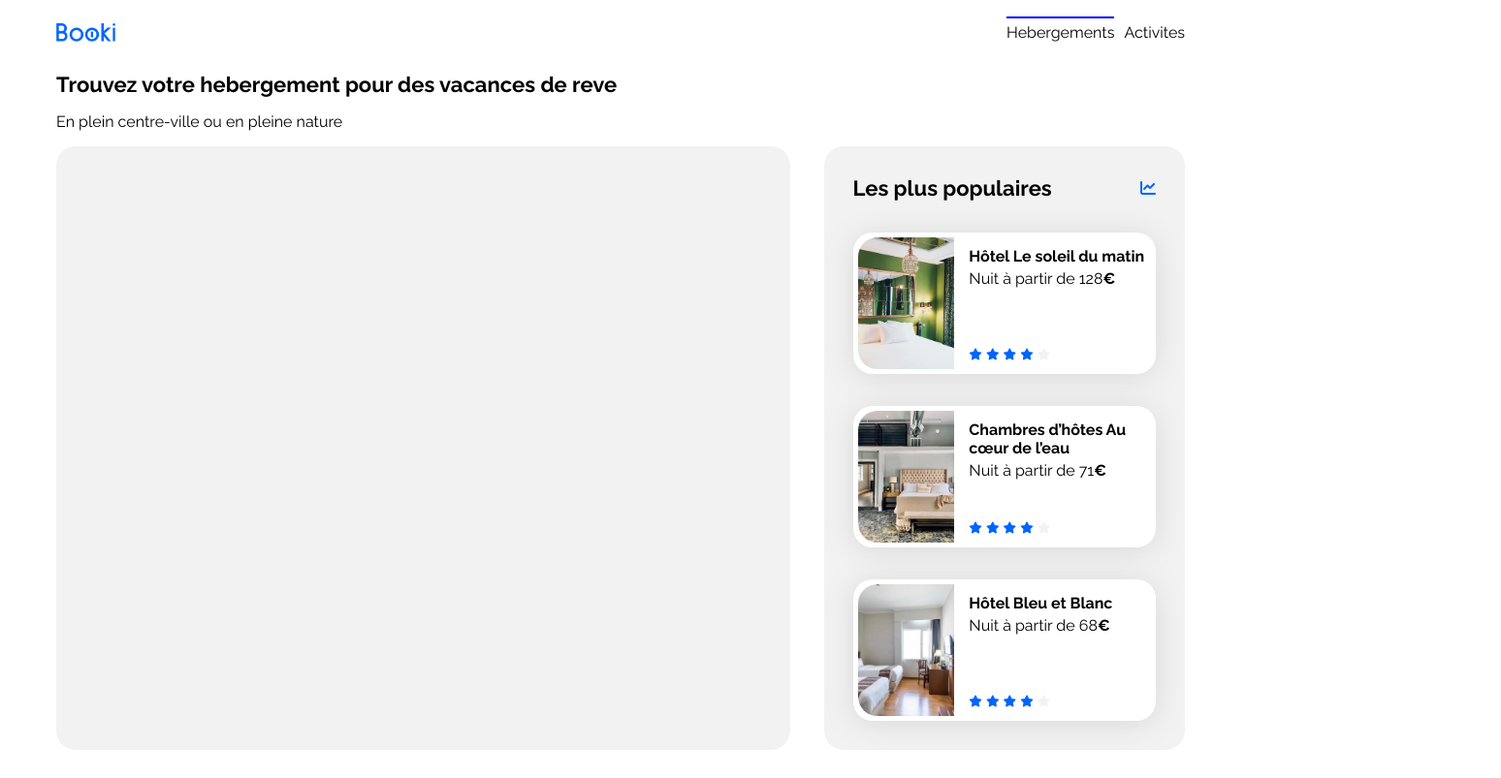
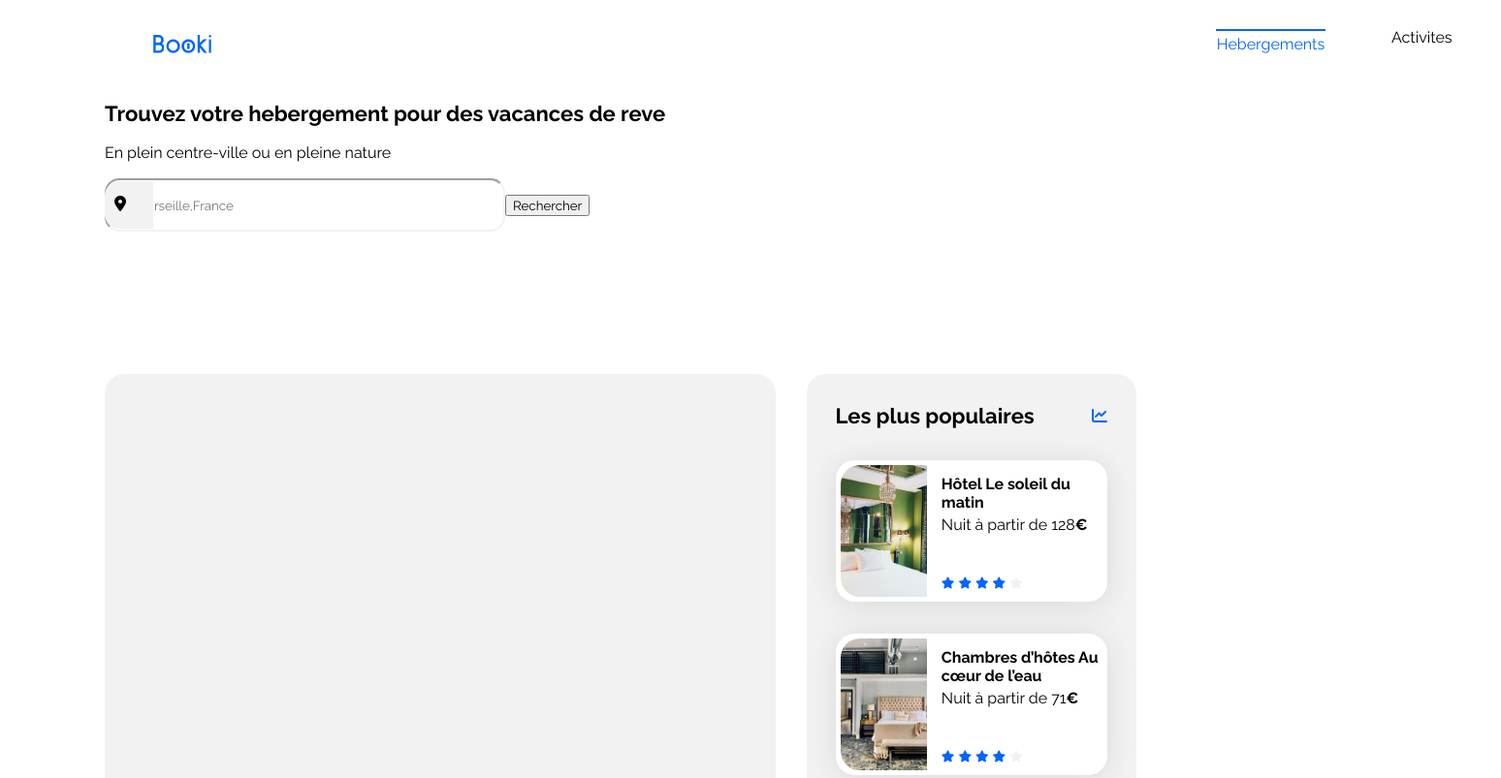
Before and after one commit to HakimKalem/PROJET-2, a plain HTML site: page index.html in a window 1280 px wide. Shown: the top 803 px of the page at 97% size, 1548 px wide, since content can reach past the window. Drawn offline with Linux system fonts and the light colour scheme.

Commit message:
Modifications header et body

```diff
--- a/index.html
+++ b/index.html
@@ -17,19 +17,33 @@
 <body>
     <div class="main-container">
         <header class="header">
+            <div class="logo-container">
                 <img src="images/Logo/Booki.png" alt="Logo du site Booki">
-            <nav>
-                <ul>
+            </div>
+            <nav class="navigation">
+                <ul class="button">
                     <li><a href="#hebergements">Hebergements</a></li>
                     <li><a href="#activites">Activites</a></li>
                 </ul>
             </nav>
         </header>
+
         <main>
+            <section class="group-info">
                 <div class="headline">
                     <h1 class="main-title">Trouvez votre hebergement pour des vacances de reve</h1>
                     <p class="text-info">En plein centre-ville ou en pleine nature</p>
                 </div>
+                <div class="search-bar">
+                    <form action="" method="get">
+                        <div class="location-icon">
+                           <i class="fa-solid fa-location-dot"></i>
+                        </div>
+                        <input type="text"  placeholder="Marseille,France" name="Search">
+                        <button type="submit">Rechercher</button>
+                    </form>
+                </div>
+            </section>
                 <div class="hebergements-and-populaires">
             <section class="hebergements">
 
@@ -80,7 +94,8 @@
                 </a>
                 <a href="#">
                     <article class="card">
-                                <img src="images/Hebergement/febrian-zakaria.jpg" alt="Image de la chambre d'hôtel montrant un lit">
+                        <img src="images/Hebergement/febrian-zakaria.jpg"
+                            alt="Image de la chambre d'hôtel montrant un lit">
                         <div class="card-content">
                             <div class="card-txt">
                                 <h3 class="card-title">Hôtel Bleu et Blanc</h3>
@@ -103,6 +118,7 @@
     </main>
     <footer></footer>
     </div>
+    </div>
 </body>
 
 </html>
--- a/style.css
+++ b/style.css
@@ -12,52 +12,110 @@
 .fa-solid {
     color: var(--main-color);
 }
+
+/****** Header ***********/
+
 .header {
     display: flex;
     justify-content: space-between;
     align-items: center;
+    width: 1440px;
+    height: 79px;
 }
 
-.header ul {
-    display: flex;
-    list-style: none;
-}
+.logo-container {
+    width: Hug (161.09px)px;
+    height: Hug (79px)px;
+    padding: 30px 50px 30px 50px;
+    gap: 10px;
+    opacity: 0px;
 
-.header ul li {
-    margin-left: 10px; /* Espacement entre les éléments de la liste */
-}
-
-.header ul li:first-child {
-    margin-left: 0; /* Aucun espacement à gauche pour le premier élément */
-}
-
-nav ul li:first-child a {
-    border-top: 2px solid blue;
-    padding-top: 5px; /* Ajoutez un espace au-dessus du texte pour compenser la bordure */
 }
 
 .header img {
-    width: 61.09px; /* Définissez la largeur souhaitée du logo */
-    height: 19px; /* Laissez la hauteur s'ajuster automatiquement en fonction de la largeur pour préserver les proportions */
+    width: 61, 09px;
+    /* Définissez la largeur souhaitée du logo */
+    height: 19px;
+    /* Définissez la hauteur souhaitée du logo */
 }
 
-.headline {
-    width: Fill (1,340px)px;
-    height: Fixed (53px)px;
-    gap: 8px;
-    opacity: 0px;
+.navigation {
+    display: flex;
+    width: Hug (344px)px;
+    height: Hug (35px)px;
+    left: 1096px;
+    padding: 0px 50px 0px 50px;
+    gap: 68px;
 }
 
- .main-title {
-    font-size: 22px;
- }
+.button {
+    display: flex;
+    width: 244px;
+    height: 35px;
+    gap: 68px;
+}
 
- .text-info {
+li {display: flex;}
+li :hover {color:#0065FC;}
+li :hover {border-top: 2px solid #0065FC; padding-top: 5px;}
+
+
+.header ul li:first-child {
+    width: 113px;
+    height: 35px;
+
+}
+
+.header ul li:nth-child(2) {
+    width: 63px;
+    height: 35px;
+
+}
+
+.header ul li:first-child a {
+    font-style: Nav/Standard;
+    font-family: Raleway;
+    color: #0065FC;
     font-size: 16px;
- }
+    font-weight: 400;
+    line-height: 18.78px;
+    text-align: center;
+}
+
+.header ul li:first-child a {
+    border-top: 2px solid #0065FC;
+    /* Bordure de 2 pixels de largeur, de type solide et de couleur bleue */
+    width: 113px;
+    /* Largeur de l'élément */
+    padding-top: 5px;
+    /* Ajoutez un espace au-dessus du texte pour compenser la bordure */
+}
+
+.header ul li:nth-child(2) a {
+    font-style: Nav/Standard;
+    font-family: Raleway;
+    color: black;
+    font-size: 16px;
+    font-weight: 400;
+    line-height: 18.78px;
+    text-align: center;
+
+}
+
+/****** Body ***********/
+
 body {
     display: flex;
     justify-content: center;
+}
+
+body {
+    width: Fill (1, 440px)px;
+    height: Hug (1, 722.02px)px;
+    padding: 0px 50px 0px 50px;
+    gap: 35px;
+    opacity: 0px;
+
 }
 
 .main-container {
@@ -66,6 +124,96 @@ body {
     padding: 0 50px;
     box-sizing: border-box;
 }
+
+.group-info {
+    width: Fill;
+    height: 281px;
+    gap: 35px;
+
+}
+
+.headline {
+    width: Fill (1, 340px)px;
+    height: Fixed (53px)px;
+    gap: 8px;
+}
+
+.main-title {
+    font-family: Raleway;
+    font-size: 22px;
+    font-weight: 700;
+    line-height: 25.83px;
+    text-align: left;
+}
+
+.text-info {
+    font-family: Raleway;
+    font-size: 16px;
+    font-weight: 400;
+    line-height: 18.78px;
+    text-align: left;
+
+}
+
+.search-bar {
+    margin top: 20px;
+    position: relative;
+
+}
+
+.location-icon {
+    position: absolute;
+    width: 50px;
+    height: 49px;
+    border-radius: 15px 0px 0px 15px;
+    border: 1px 0px 0px 0px;
+    background-color: #F2F2F2;
+    display: flex;
+    justify-content: center;
+
+}
+
+form {
+    display: flex;
+    /* Utilisation de flexbox pour aligner les éléments */
+    flex-direction: row;
+    align-items: center;
+    /* Centrer les éléments verticalement */
+    margin: auto;
+    width: auto;
+
+}
+
+.search-bar i {
+    position: absolute;
+    left: 10px;
+}
+
+.search-bar input[type="text"] {
+    padding-left: 30px;
+    /* Ajouter un espace pour le logo à gauche */
+}
+
+input {
+    width: 377px;
+    height: 49px;
+    gap: 24px;
+    border-radius: 15px 15px 15px 15px;
+    border: 1px 1px 1px 1px;
+    background-color: #FFFFFF;
+    border-color: #F2F2F2;
+}
+
+.fa-location-dot {
+    width: 14px;
+    height: 18px;
+    top: 15px;
+    left: 18px;
+    color: black;
+
+}
+
+
 
 a {
     color: inherit;
```
Lines whose indentation alone changed are shown as unchanged.
